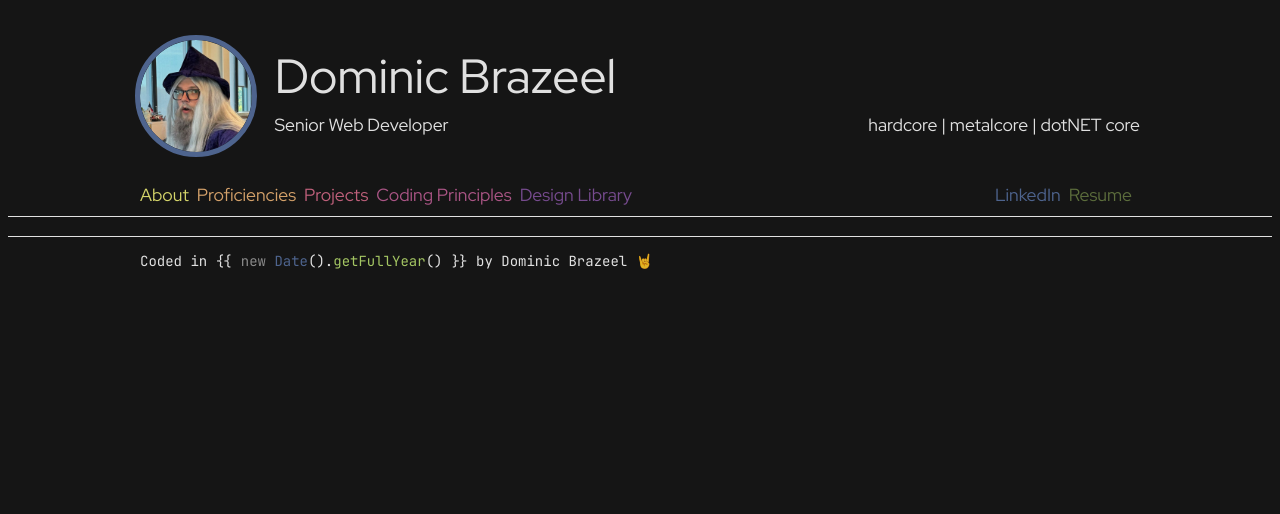
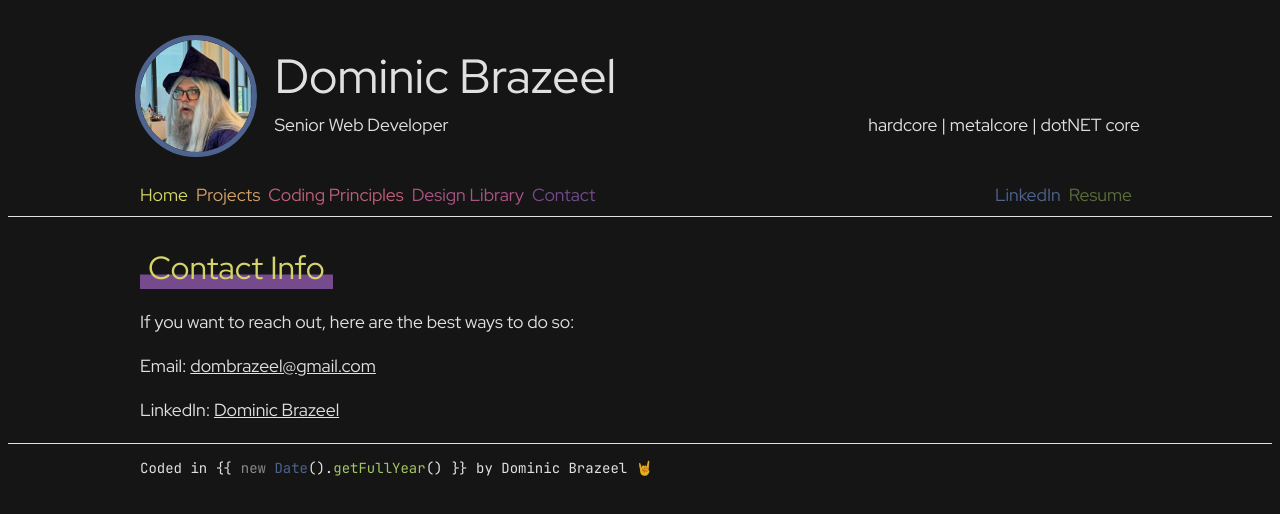
Before and after one commit to Bonk4/dombrazeel, an Angular app: page /contact in a window 1280 px wide. Before the commit this address led to /. Shown: the top 514 px of the page. Built offline with nearby package versions, Linux system fonts and the light colour scheme.

Commit message:
feat: storybook landing page, content

```diff
--- a/src/app/app.routes.ts
+++ b/src/app/app.routes.ts
@@ -2,6 +2,7 @@ import { Routes } from '@angular/router';
 import { Home } from './home/home';
 import { Principles } from './principles/principles';
 import { Projects } from './projects/projects';
+import { Contact } from './contact/contact';
 
 export const routes: Routes = [
   {
@@ -19,4 +20,9 @@ export const routes: Routes = [
     title: 'Dominic Brazeel | Coding Principles',
     component: Principles,
   },
+  {
+    path: 'contact',
+    title: 'Dominic Brazeel | Contact Info',
+    component: Contact,
+  },
 ];
--- a/src/app/app.ts
+++ b/src/app/app.ts
@@ -31,18 +31,22 @@ import { FileService } from './services/file-service';
       <div class="content mb-3 mt-3">
         <div class="flex-row justify-between">
           <div class="flex-row bold">
-            <a class="nav-link text-yellow mr-3" href="#about">About</a>
-            <a class="nav-link text-orange mr-3" href="#proficiencies">Proficiencies</a>
-            <a class="nav-link text-red mr-3" href="/projects">Projects</a>
-            <a class="nav-link text-pink mr-3" href="/principles">Coding Principles</a>
-            <a class="nav-link text-purple mr-3" href="https://dombrazeel-library.vercel.app"
+            <a class="nav-link text-yellow mr-3" href="#about">Home</a>
+            <a class="nav-link text-orange mr-3" href="/projects">Projects</a>
+            <a class="nav-link text-red mr-3" href="/principles">Coding Principles</a>
+            <a
+              class="nav-link text-pink mr-3"
+              href="https://dombrazeel-library.vercel.app"
+              target="_blank"
               >Design Library</a
             >
+            <a class="nav-link text-purple mr-3" href="/contact">Contact</a>
           </div>
           <div class="flex-row bold">
             <a
               class="nav-link text-blue mr-3"
               href="https://www.linkedin.com/in/dominic-brazeel-a6922584/"
+              target="_blank"
               >LinkedIn</a
             >
             <a class="nav-link text-dark-green mr-3" href="#" (click)="downloadResume()">Resume</a>
@@ -77,6 +81,6 @@ export class App {
   private fileService = inject(FileService);
 
   downloadResume() {
-    this.fileService.downloadAsset('Dominic_Brazeel_Resume.pdf');
+    this.fileService.downloadAsset('DominicBrazeel_Resume.pdf');
   }
 }
--- /dev/null
+++ b/src/app/contact/contact.ts
@@ -0,0 +1,22 @@
+import { Component } from '@angular/core';
+import { ContentHeader } from '../components/content-header/content-header';
+
+@Component({
+  selector: 'db-contact',
+  imports: [ContentHeader],
+  template: `
+    <db-content-header>Contact Info</db-content-header>
+    <p>If you want to reach out, here are the best ways to do so:</p>
+    <p>
+      Email: <a href="mailto:dombrazeel@gmail.com">dombrazeel{{ '@' }}gmail.com</a>
+    </p>
+    <p>
+      LinkedIn:
+      <a href="https://www.linkedin.com/in/dominic-brazeel-a6922584/" target="_blank"
+        >Dominic Brazeel</a
+      >
+    </p>
+  `,
+  styles: ``,
+})
+export class Contact {}
--- a/src/app/principles/principles.ts
+++ b/src/app/principles/principles.ts
@@ -34,11 +34,13 @@ import { ContentHeader } from '../components/content-header/content-header';
       time, and create a far better codebase for future developers.
     </p>
 
-    <db-content-header>Web components should be compositional.</db-content-header>
+    <db-content-header>Build the web one class at a time.</db-content-header>
     <p>
       As developers, the less CSS we write, the happier we are. Tailwind is growing in popularity
       because many developers know CSS fundamentals, but hate re-writing it. Apps should be built
-      with solid fundamental components, and extend from there.
+      with solid fundamental classes and components, and extend for exceptions instead of the norm.
+      And the libraries we build on top of them should utilize those classes instead of re-writing
+      them.
     </p>
     <p>
       With this in mind, I try to live what I preach. I
@@ -46,7 +48,6 @@ import { ContentHeader } from '../components/content-header/content-header';
       classes, reusable components, and encourage you to check me on that. After all, our code is
       only as good as the next developer says it is.
     </p>
-    Ab
   `,
   styles: ``,
 })
--- a/src/styles/styles.typography.css
+++ b/src/styles/styles.typography.css
@@ -20,6 +20,10 @@ p,
 a {
   color: var(--white);
   font-size: 1.1rem;
+}
+
+a:hover {
+  color: var(--grey);
 }
 
 .text-sm {
```
Also changed, not shown: src/app/components/landing.ts (added, +39 -0 lines), src/app/app.css (deleted), 2 other files (tests, documents, lock files or other folders).
